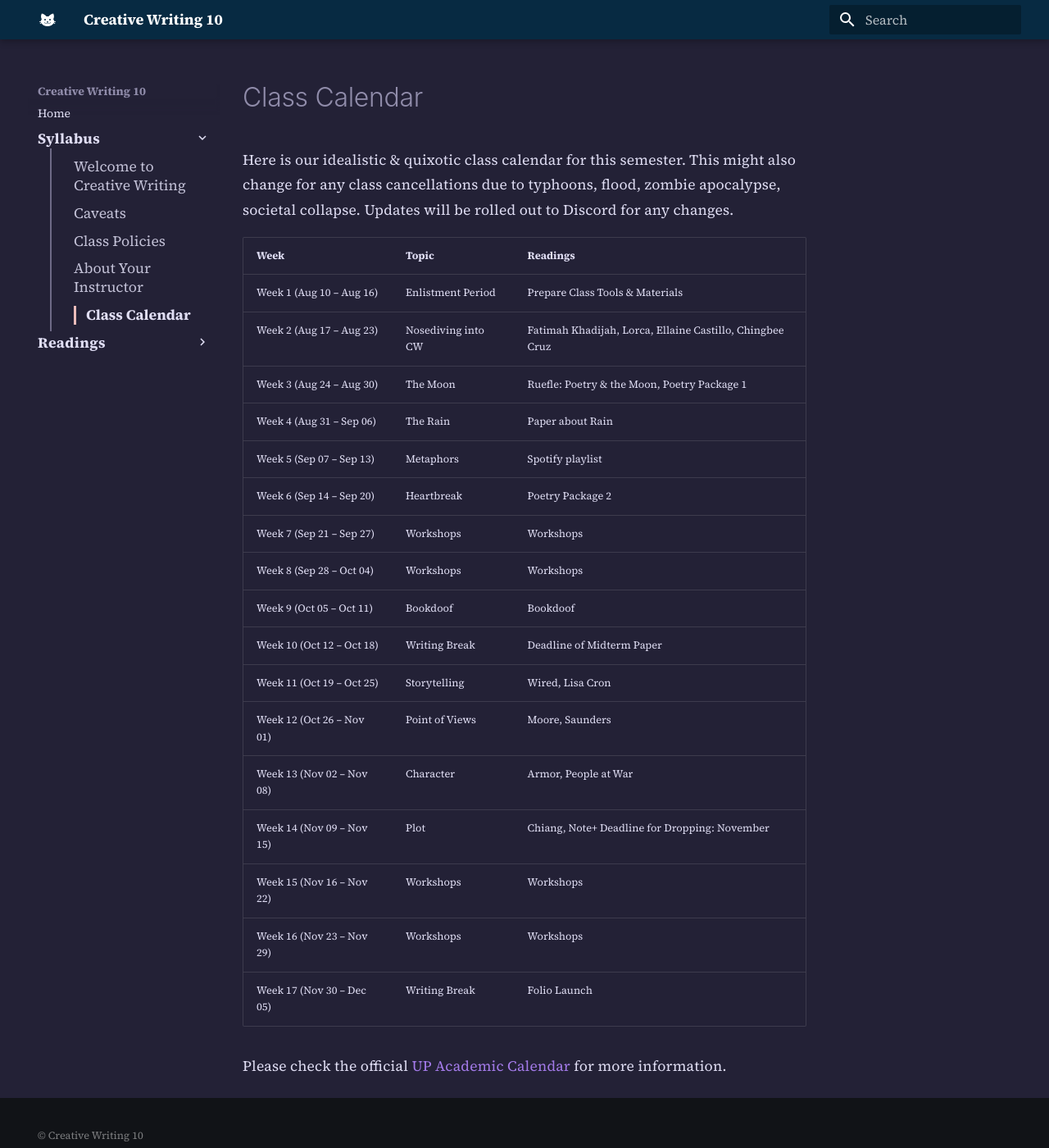
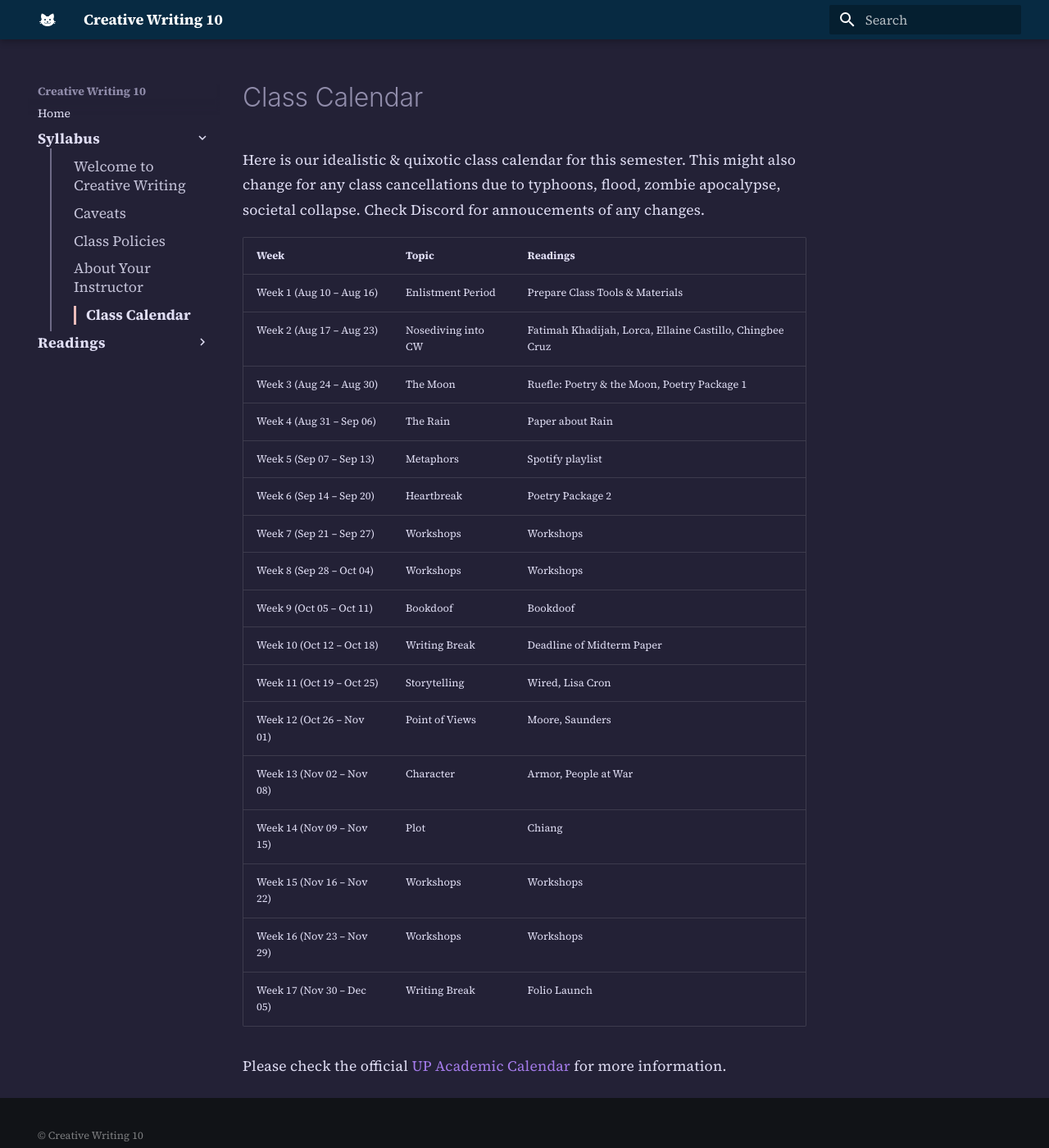
Before and after one commit to mickeybalili/cw10, an MkDocs documentation site: the page built from docs/01-syllabus/05-calendar.md, in a window 1280 px wide and 1400 px high. Shown: the whole window at 82% size. Built offline with MkDocs 1.6.1 and Material for MkDocs 9.7.7, drawn with Linux system fonts in a browser that asks for light colours.

Commit message:
Clarify announcement source for class calendar changes
Updated the class calendar to clarify where to check for announcements regarding changes.

```diff
--- a/docs/01-syllabus/05-calendar.md
+++ b/docs/01-syllabus/05-calendar.md
@@ -1,6 +1,6 @@
 # Class Calendar
 
-Here is our idealistic & quixotic class calendar for this semester. This might also change for any class cancellations due to typhoons, flood, zombie apocalypse, societal collapse. Updates will be rolled out to Discord for any changes.
+Here is our idealistic & quixotic class calendar for this semester. This might also change for any class cancellations due to typhoons, flood, zombie apocalypse, societal collapse. Check Discord for annoucements of any changes.
 
 | Week | Topic| Readings |
 | :--- | :--- | :--- |
@@ -17,9 +17,9 @@ Here is our idealistic & quixotic class calendar for this semester. This might a
 | Week 11 (Oct 19 – Oct 25) |Storytelling | Wired, Lisa Cron |
 | Week 12 (Oct 26 – Nov 01) | Point of Views | Moore, Saunders |
 | Week 13 (Nov 02 – Nov 08) | Character | Armor, People at War |
-| Week 14 (Nov 09 – Nov 15) | Plot | Chiang, Note+ Deadline for Dropping: November
+| Week 14 (Nov 09 – Nov 15) | Plot | Chiang |
 | Week 15 (Nov 16 – Nov 22) |Workshops | Workshops |
 | Week 16 (Nov 23 – Nov 29) |Workshops | Workshops |
-| Week 17 (Nov 30 – Dec 05) | Writing Break | Folio Launch |
+| Week 17 (Nov 30 – Dec 05) | Writing Break | Folio Launch
 
 Please check the official [UP Academic Calendar](https://upd.edu.ph/academics/academic-calendar-2/) for more information.
```
